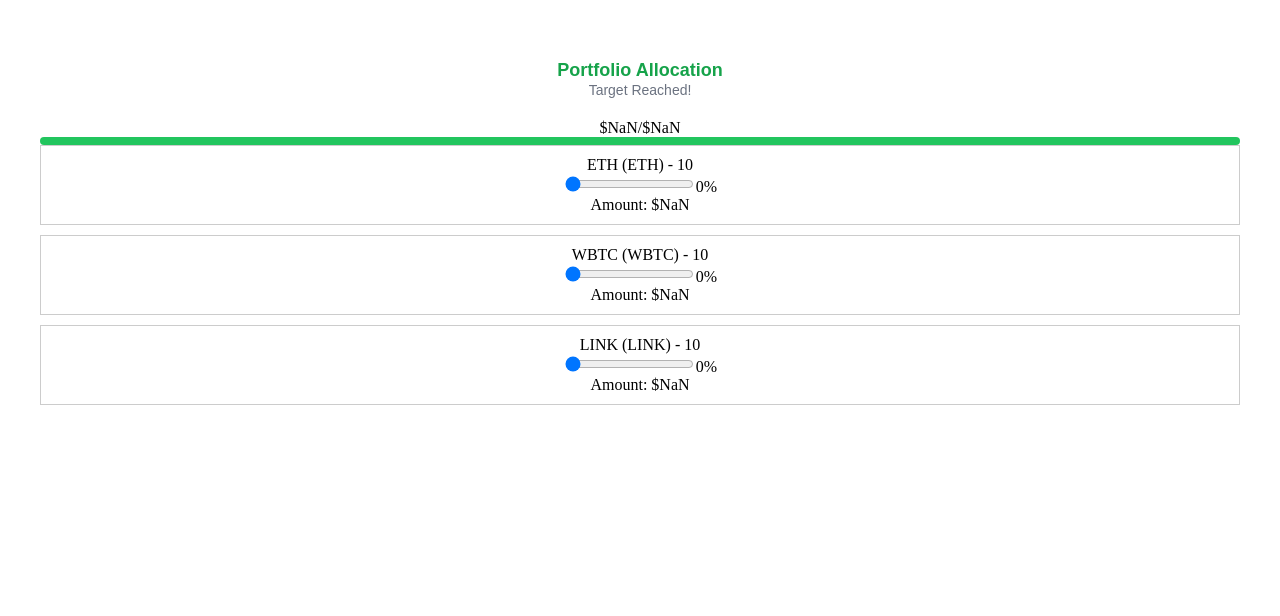
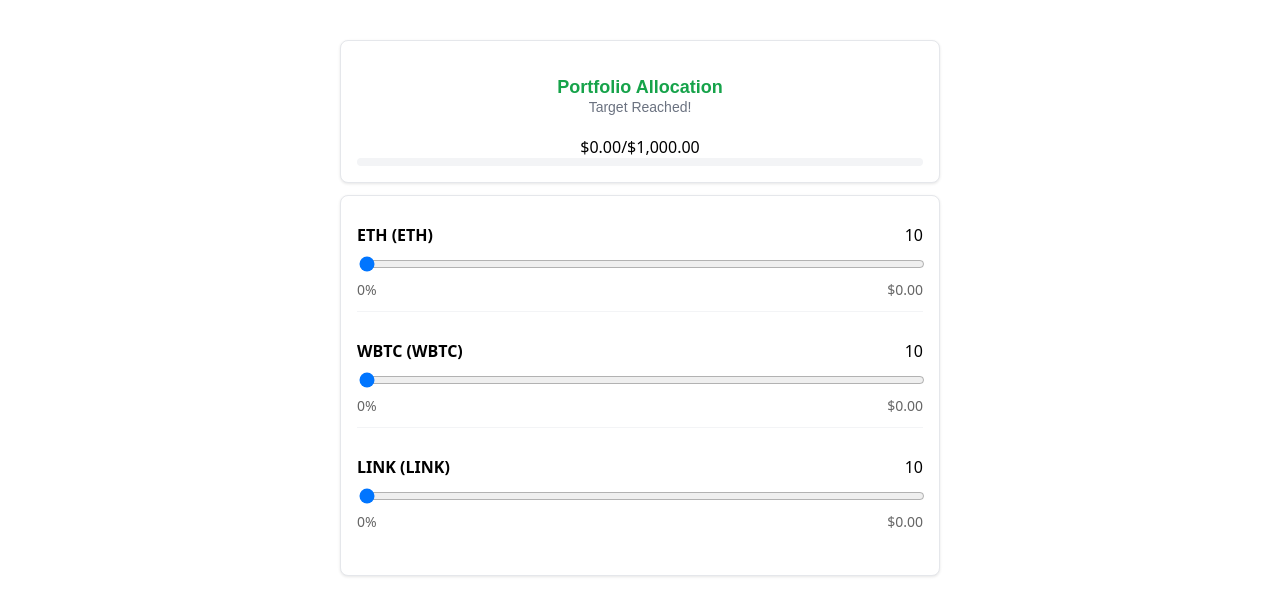
Before and after one commit to ETHGlobal-NY-SwapPay/swap-pay-sdk, a React (Vite) app: page / in a window 1280 px wide. Shown: the top 616 px of the page. Built offline with nearby package versions, Linux system fonts and the light colour scheme.

Commit message:
adding styles (#4)

```diff
--- a/src/components/Assets.tsx
+++ b/src/components/Assets.tsx
@@ -1,25 +1,28 @@
 import {SEPOLIA_ASSETS} from "@/config/assets.ts";
 import {useState} from "react";
+import {formatCurrency} from "@/utils/formatter.ts";
 
-function formatCurrency(amount: number, currency = 'USD'): string {
-    return new Intl.NumberFormat('en-US', {
-        style: 'currency',
-        currency,
-    }).format(amount);
-}
+const cardStyle: React.CSSProperties = {
+    background: 'white',
+    border: '1px solid #e5e7eb',
+    borderRadius: '8px',
+    padding: '16px',
+    boxShadow: '0 1px 3px 0 rgba(0, 0, 0, 0.1)',
+    marginBottom: '12px',
+    fontFamily: 'system-ui, sans-serif'
+};
 
 export interface AssetsProps {
     targetAmount: number;
 }
 
-const Assets = ({targetAmount}:AssetsProps) => {
+const Assets = ({targetAmount = 1000}:AssetsProps) => {
     const assets = SEPOLIA_ASSETS;
     const [allocations, setAllocations] = useState<number[]>(
         new Array(assets.length).fill(0)
     );
 
     const isTargetReached = true;
-
 
     const handleSliderChange = (index: number, value: number) => {
         const newAllocations = [...allocations];
@@ -32,9 +35,11 @@ const Assets = ({targetAmount}:AssetsProps) => {
     );
 
     return (
-        <div>
+        <div style={{maxWidth: '600px', margin: '0 auto'}}>
             {/* Header */}
-            <div>
+            <div style={{
+                ...cardStyle
+            }}>
                 <div style={{padding: '20px', fontFamily: 'Arial, sans-serif'}}>
                     <h1 style={{
                         margin: 0,
@@ -69,23 +74,42 @@ const Assets = ({targetAmount}:AssetsProps) => {
             </div>
 
             {/* Asset List */}
-            <div>
+            <div style={cardStyle}>
                 {assets.map((asset, index) => (
                     <div key={asset.symbol} style={{
-                        padding: '10px',
-                        border: '1px solid #ccc',
-                        marginBottom: '10px'
+                        marginBottom: '16px',
+                        padding: '12px 0',
+                        borderBottom: index < assets.length - 1 ? '1px solid #f3f4f6' : 'none'
                     }}>
-                        <div>{asset.name} ({asset.symbol}) - 10</div>
+                        <div style={{
+                            display: 'flex',
+                            justifyContent: 'space-between',
+                            marginBottom: '8px'
+                        }}>
+                            <span style={{fontWeight: '600'}}>
+                                {asset.name} ({asset.symbol})
+                            </span>
+                            <span>10</span>
+                        </div>
+
                         <input
                             type="range"
                             min="0"
                             max="100"
                             value={allocations[index]}
                             onChange={(e) => handleSliderChange(index, Number(e.target.value))}
+                            style={{width: '100%', marginBottom: '8px'}}
                         />
-                        <span>{allocations[index]}%</span>
-                        <div>Amount: ${((allocations[index] / 100) * targetAmount).toFixed(2)}</div>
+
+                        <div style={{
+                            display: 'flex',
+                            justifyContent: 'space-between',
+                            fontSize: '14px',
+                            color: '#666'
+                        }}>
+                            <span>{allocations[index]}%</span>
+                            <span>${((allocations[index] / 100) * targetAmount).toFixed(2)}</span>
+                        </div>
                     </div>
                 ))}
             </div>
--- /dev/null
+++ b/src/utils/formatter.ts
@@ -0,0 +1,6 @@
+export function formatCurrency(amount: number, currency = 'USD'): string {
+    return new Intl.NumberFormat('en-US', {
+        style: 'currency',
+        currency,
+    }).format(amount);
+}
```
